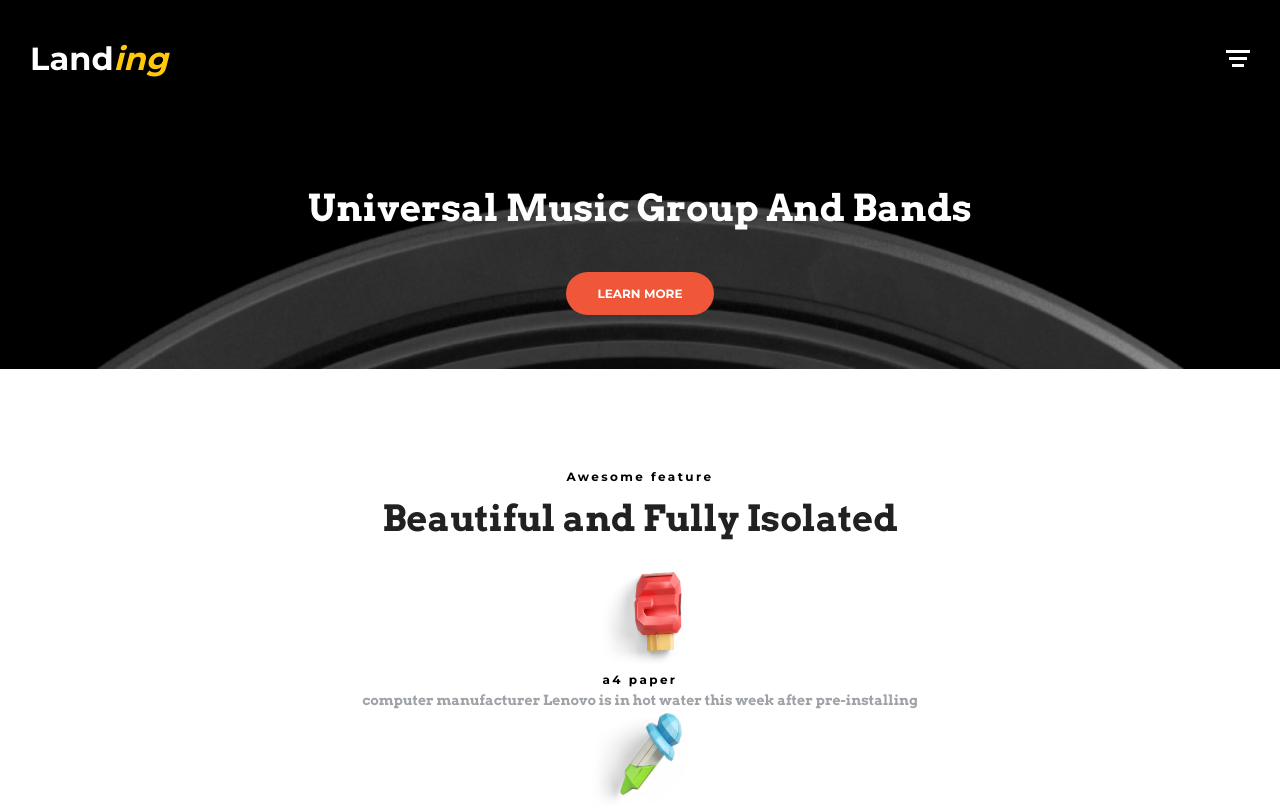
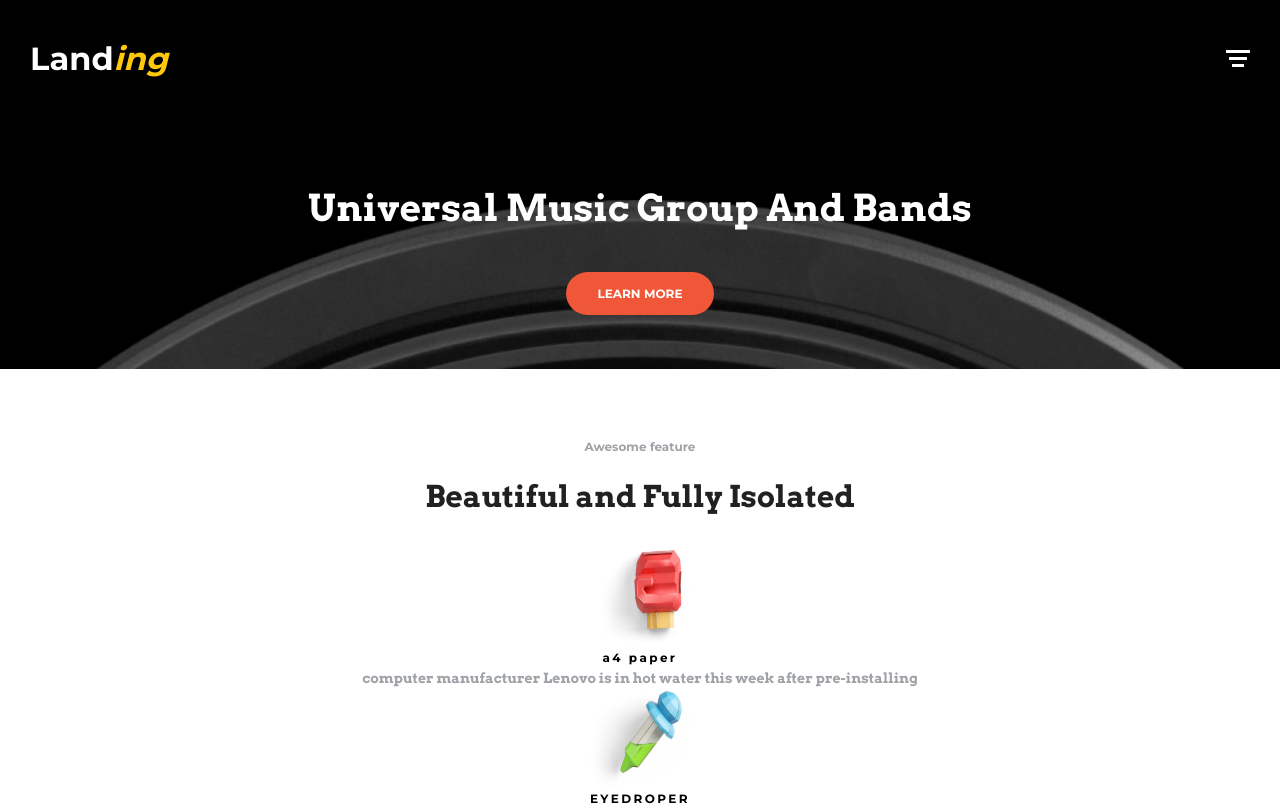
Before and after one commit to andreycrane/markup_contest, a Vue app: page / in a window 1280 px wide. Shown: the top 806 px of the page. Built offline with nearby package versions, Linux system fonts and the light colour scheme.

Commit message:
a bit of styles

```diff
--- a/src/components/Features/Features.vue
+++ b/src/components/Features/Features.vue
@@ -20,7 +20,7 @@
     return {
       items: [
         {
-          img: require('@/assets/image/paper_hand.png'),
+          img: require("@/assets/image/paper_hand.png"),
           title: "a4 paper",
           description:
             "computer manufacturer Lenovo is in hot water this week after pre-installing"
@@ -44,4 +44,4 @@
 };
 </script>
 
-<style src="./features.css"></style>
+<style scoped src="./features.css"></style>
--- a/src/components/Features/features.css
+++ b/src/components/Features/features.css
@@ -2,23 +2,21 @@
   display: flex;
   flex-direction: column;
   align-items: center;
-  padding: 90px 0 90px;
+  padding: 60px 20px;
 }
 
 .title {
   font-family: Montserrat;
-  font-style: normal;
   font-weight: bold;
   font-size: 12px;
   line-height: 15px;
-  letter-spacing: 2.4px;
+  color: #9FA3A7;
+  margin-bottom: 18px;
 }
 
 .subtitle {
   font-family: Arvo;
-  font-style: normal;
-  font-weight: normal;
-  font-size: 36px;
+  font-size: 30px;
   line-height: 48px;
   text-align: center;
   color: #212121;
```
